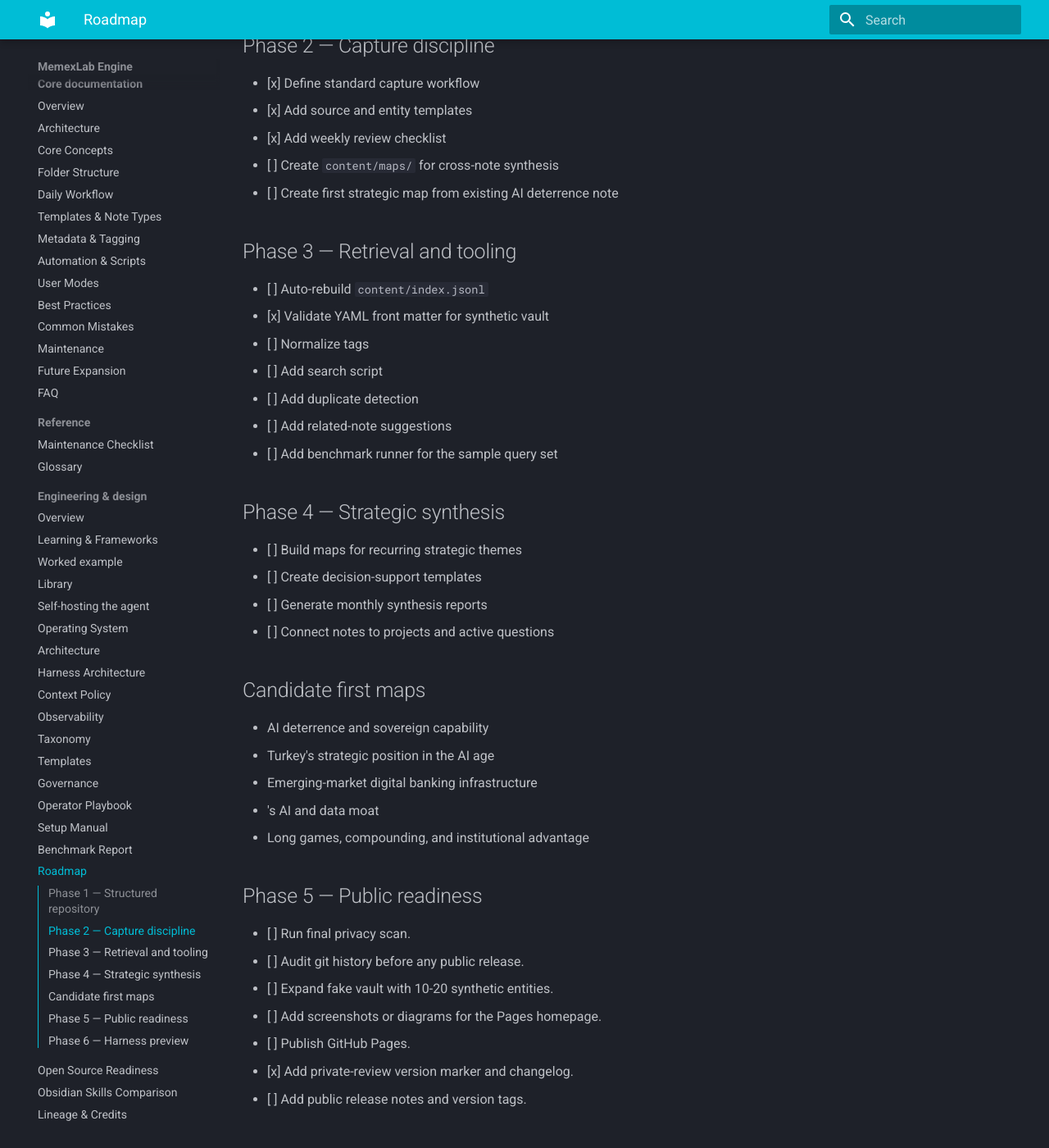
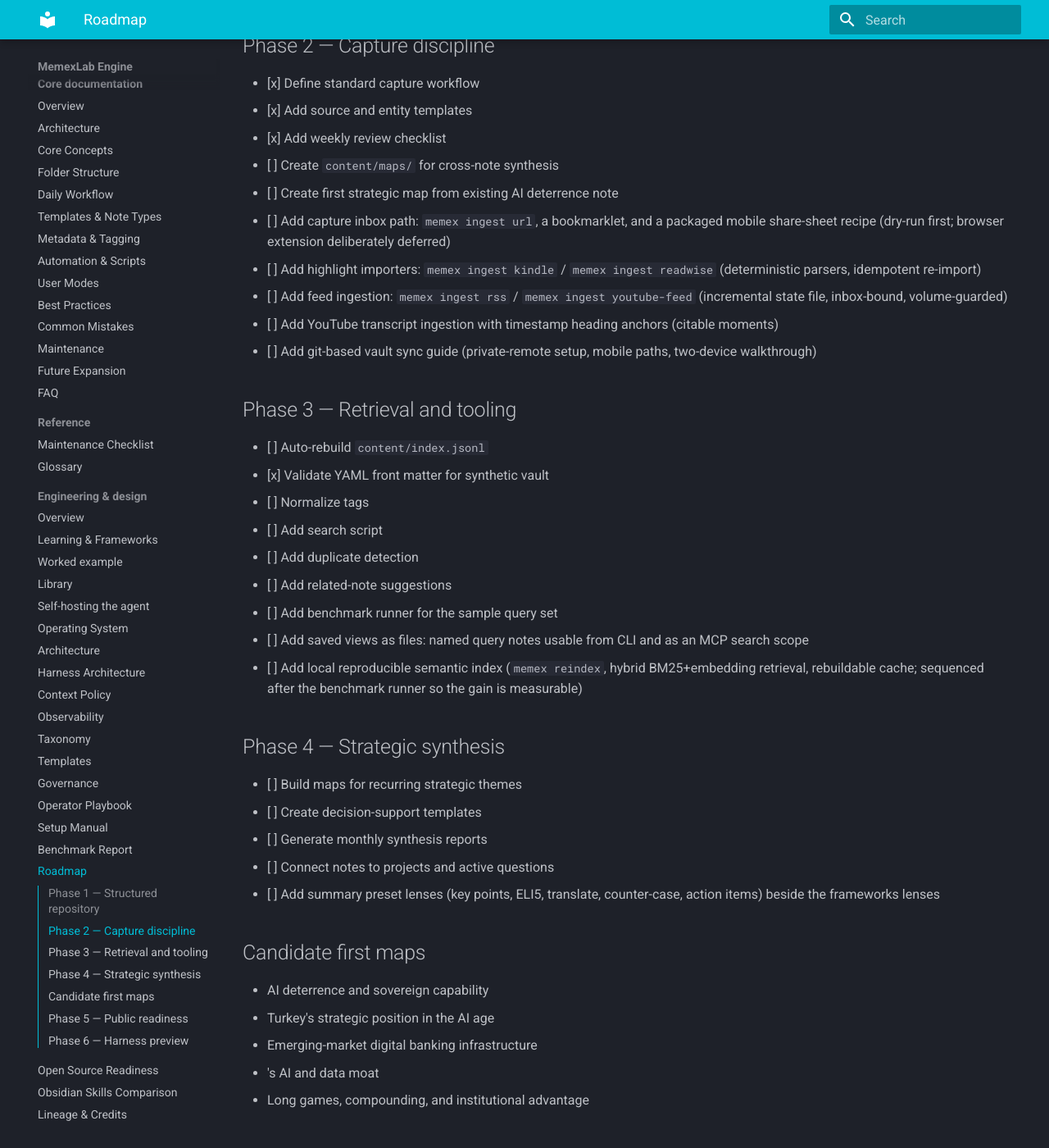
Before and after one commit to btekmen/memexlab-engine, an MkDocs documentation site: the page built from docs/engineering/roadmap.md, in a window 1280 px wide and 1400 px high, scrolled down 569 px. Shown: the whole window at 82% size. Built offline with MkDocs 1.6.1 and Material for MkDocs 9.7.7, drawn with Linux system fonts in a browser that asks for light colours; some of the changed text lies outside the part shown.

Commit message:
docs: merge parity backlog into roadmap phases (capture, retrieval, synthesis, readiness, harness)
Co-Authored-By: Claude Fable 5 <noreply@anthropic.com>

```diff
--- a/docs/engineering/roadmap.md
+++ b/docs/engineering/roadmap.md
@@ -21,6 +21,11 @@ Status: complete
 - [x] Add weekly review checklist
 - [ ] Create `content/maps/` for cross-note synthesis
 - [ ] Create first strategic map from existing AI deterrence note
+- [ ] Add capture inbox path: `memex ingest url`, a bookmarklet, and a packaged mobile share-sheet recipe (dry-run first; browser extension deliberately deferred)
+- [ ] Add highlight importers: `memex ingest kindle` / `memex ingest readwise` (deterministic parsers, idempotent re-import)
+- [ ] Add feed ingestion: `memex ingest rss` / `memex ingest youtube-feed` (incremental state file, inbox-bound, volume-guarded)
+- [ ] Add YouTube transcript ingestion with timestamp heading anchors (citable moments)
+- [ ] Add git-based vault sync guide (private-remote setup, mobile paths, two-device walkthrough)
 
 ## Phase 3 — Retrieval and tooling
 
@@ -31,6 +36,8 @@ Status: complete
 - [ ] Add duplicate detection
 - [ ] Add related-note suggestions
 - [ ] Add benchmark runner for the sample query set
+- [ ] Add saved views as files: named query notes usable from CLI and as an MCP search scope
+- [ ] Add local reproducible semantic index (`memex reindex`, hybrid BM25+embedding retrieval, rebuildable cache; sequenced after the benchmark runner so the gain is measurable)
 
 ## Phase 4 — Strategic synthesis
 
@@ -38,6 +45,7 @@ Status: complete
 - [ ] Create decision-support templates
 - [ ] Generate monthly synthesis reports
 - [ ] Connect notes to projects and active questions
+- [ ] Add summary preset lenses (key points, ELI5, translate, counter-case, action items) beside the frameworks lenses
 
 ## Candidate first maps
 
@@ -56,6 +64,9 @@ Status: complete
 - [ ] Publish GitHub Pages.
 - [x] Add private-review version marker and changelog.
 - [ ] Add public release notes and version tags.
+- [ ] Publish `llms.txt` and raw-markdown mirrors of every docs page (agent-readable docs).
+- [ ] Add an MCP client setup recipes page (Claude Code/Desktop, Cursor, and other MCP clients).
+- [ ] Submit the MCP server to public registries/marketplaces (post-PyPI; readiness check + explicit approval per governance).
 
 ## Phase 6 — Harness preview
 
@@ -73,3 +84,4 @@ Status: active
 - [ ] Add policy enforcement hooks.
 - [ ] Add agent run history viewer.
 - [ ] Add GBrain connector documentation.
+- [ ] Add governed agent task queue: `queue/` directory with status-tracked markdown items, CLI transitions (dry-run first), and MCP v2 tools that require a filed result note before completion (after the MCP server launch and trace capture).
```
